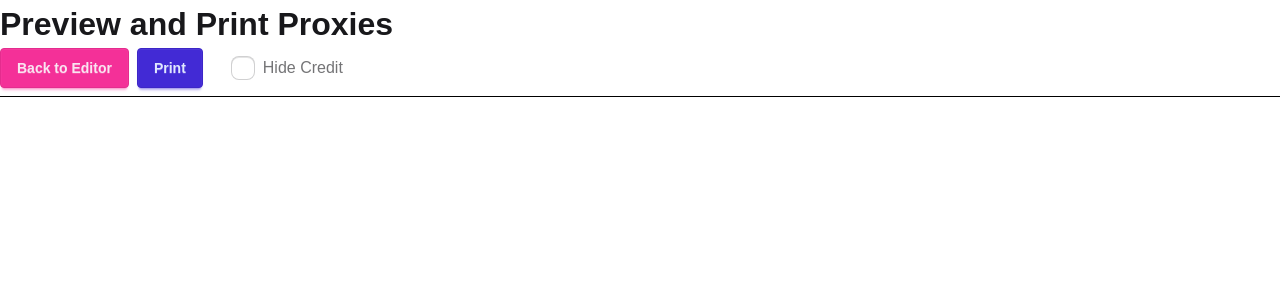
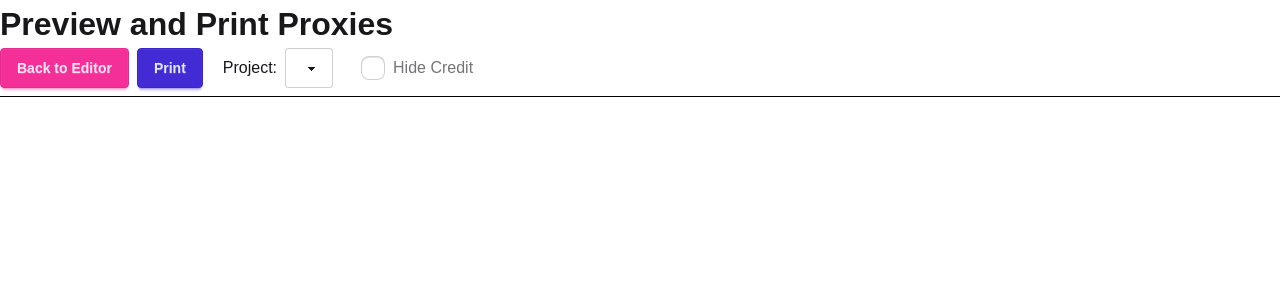
Before and after one commit to MM4096/simplified-proxies, a Next.js app: page /editor/mtg/print in a window 1280 px wide. Shown: the top 300 px of the page. Built offline with nearby package versions, Linux system fonts and the light colour scheme.

Commit message:
fixed mtg print

```diff
--- a/src/app/editor/mtg/print/page.tsx
+++ b/src/app/editor/mtg/print/page.tsx
@@ -13,15 +13,41 @@ import {MTGCardObject} from "@/app/editor/components/cards/mtgCardObject";
 import {HideCreditBox} from "@/app/editor/components/hideCreditBox";
 
 export default function MTGPrintPage() {
+	const [isMounted, setIsMounted] = useState<boolean>(false);
+
 	const [cards, setCards] = useState<MTGCard[]>([]);
 
 	const [showCredit, setShowCredit] = useState<boolean>(true);
 
 	const [allCards, setAllCards] = useState<MTGCard[]>([]);
 
+	const [project, setProject] = useState<string | null>(null);
+
+	function getProjectNames() {
+		let retProjects: string[] = [];
+		try {
+			const projectsStorage = JSON.parse(localStorage.getItem("mtg-cards") || "{}");
+			if (!Array.isArray(projectsStorage)) {
+				retProjects = Object.keys(projectsStorage);
+			}
+		} catch {
+		}
+		return retProjects.sort() as string[];
+	}
+
 	useEffect(() => {
-		setCards(getItem("mtg-cards", []) as MTGCard[]);
+		setIsMounted(true);
 	}, []);
+
+	useEffect(() => {
+		const projectStorage = JSON.parse(localStorage.getItem("mtg-cards") || "{}");
+		if (project) {
+			setCards(projectStorage[project] || []);
+		} else {
+			setCards(projectStorage["UNSAVED"] || []);
+		}
+
+	}, [project]);
 
 	useEffect(() => {
 		const temp: MTGCard[] = [];
@@ -44,6 +70,20 @@ export default function MTGPrintPage() {
 				<button className="btn btn-primary" onClick={() => {
 					window.print();
 				}}>Print</button>
+				<div className="flex flex-row gap-2 items-center ml-3">
+					<span>Project:</span>
+					{
+						isMounted && (<select className="select" value={project || ""} onChange={(e) => {
+							setProject(e.target.value);
+						}}>
+							{
+								getProjectNames().map((project) => {
+									return <option key={project} value={project === "UNSAVED" ? "" : project}>{project}</option>
+								})
+							}
+						</select>)
+					}
+				</div>
 				<HideCreditBox showCredit={showCredit} setShowCreditAction={setShowCredit}/>
 			</div>
 		</div>
```
